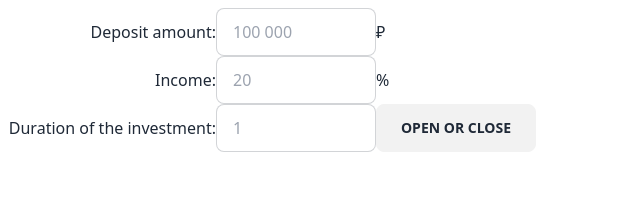
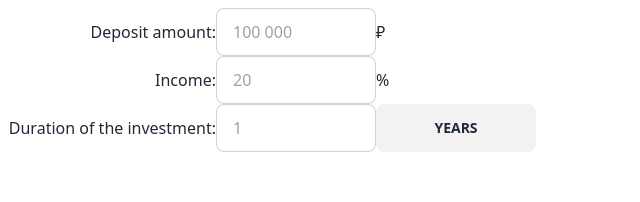
Before and after one commit to Myslitel666/Smart-Investor, a SvelteKit app: page / in a window 1280 px wide. Shown: the top 202 px of the page, without its empty margins (0-640 px from the left). Built offline with nearby package versions, Linux system fonts and the light colour scheme.

Commit message:
The units of measurement for the duration of the investment are loaded from the array.

```diff
--- a/src/routes/+page.svelte
+++ b/src/routes/+page.svelte
@@ -19,6 +19,8 @@
   let mr = `mr-${m}`;
   let wLabel = `w-52`;
   let wInput = `w-40`;
+
+  let durationUnits = ["Years", "Months"];
 </script>
 
 <div class={`p-${m}`}>
@@ -56,14 +58,15 @@
 
     <details class="dropdown">
       <summary class="btn {wInput}" on:click={toggleDropdown}>
-        open or close
+        {durationUnits[0]}
       </summary>
       {#if isOpen}
         <ul
           class="menu dropdown-content bg-base-100 rounded-box z-[1] {wInput} p-2 shadow"
         >
-          <li><a on:click={closeDropdown}>Years</a></li>
-          <li><a on:click={closeDropdown}>Months</a></li>
+          {#each durationUnits as unit}
+            <li><a on:click={() => closeDropdown(unit)}>{unit}</a></li>
+          {/each}
         </ul>
       {/if}
     </details>
```
